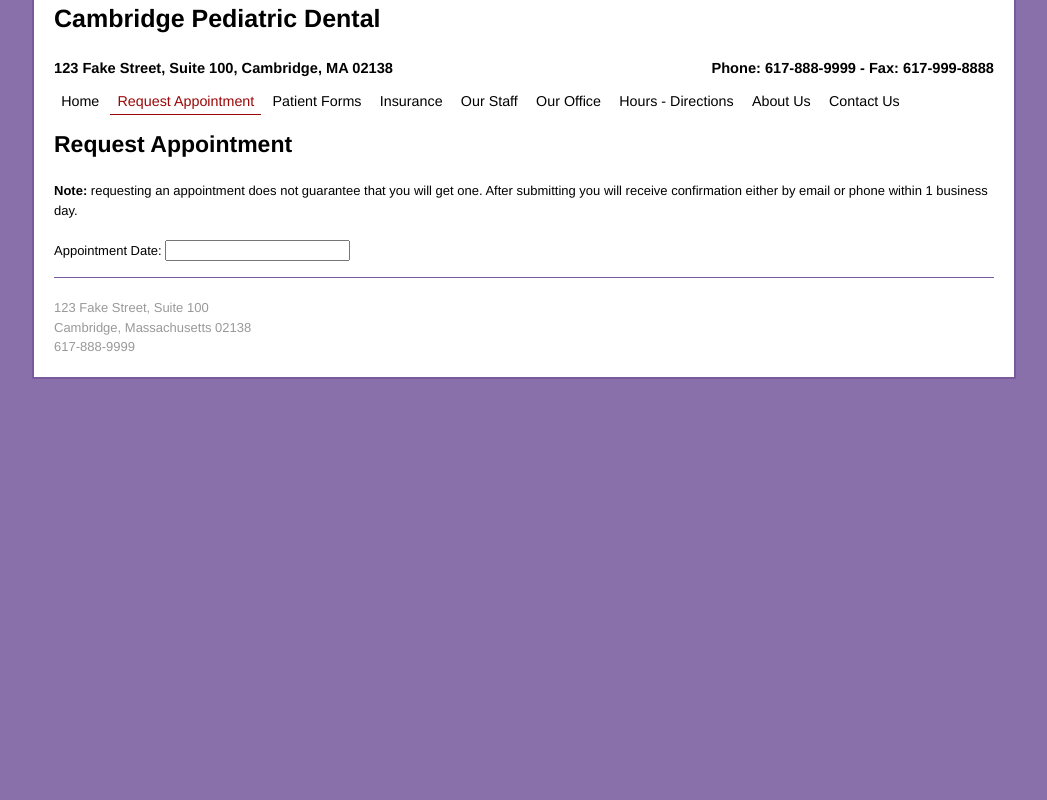
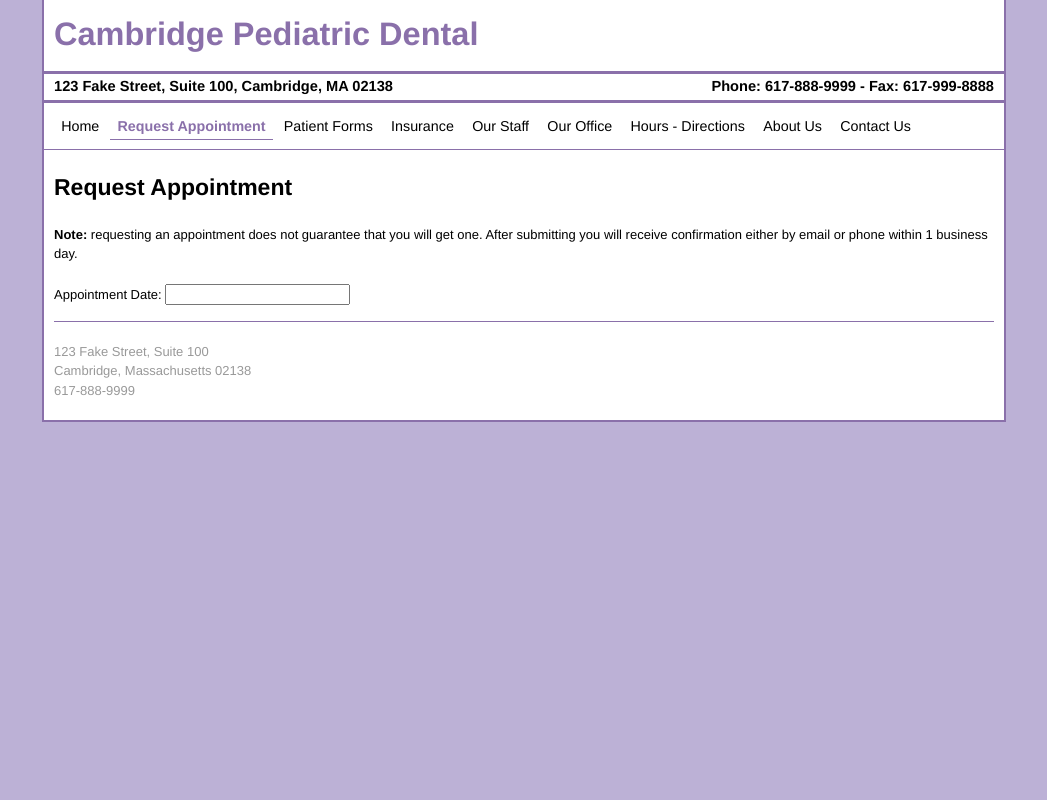
Before and after one commit to spullen/cscie12-final-project, a PHP site: page /appointment.php in a window 1280 px wide. Shown: the whole page, without its empty margins (116-1163 px from the left). Run offline with PHP 8.4, Linux system fonts and the light colour scheme; some libraries are stand-ins or nearby versions.

Commit message:
Adding some tweaks to the header styling

```diff
--- a/appointment.php
+++ b/appointment.php
@@ -24,15 +24,15 @@
       <h2>Confirm Request</h2>
       <form>
         <div>
-          <label for="request-name">Name:</label>
+          <label for="request-name">Name:</label><br>
           <input type="text" id="request-name" name="request-name">
         </div>
         <div>
-          <label for="request-phone">Phone:</label>
+          <label for="request-phone">Phone:</label><br>
           <input type="text" id="request-phone" name="request-phone">
         </div>
         <div>
-          <label for="request-email">Email:</label>
+          <label for="request-email">Email:</label><br>
           <input type="text" id="request-email" name="request-email">
         </div>
         <input type="hidden" id="request-appointment-date" name="request-appointment-date" value="">
@@ -47,8 +47,8 @@
 <script id="available-appointment-tpl" type="text/x-handlebars-template">
   <div class="available-appointment">
     <form>
+      <button class="request-btn">Request Appointment</button>
       <strong class="display-time">{{displayTime}}</strong>
-      <button class="request-btn">Request Appointment</button>
       <input type="hidden" name="available-appointment-date" class="available-appointment-date" value="{{availableDate}}">
     </form>
   </div>
--- a/includes/header.php
+++ b/includes/header.php
@@ -15,10 +15,11 @@
 <body id="<?php echo $pageId; ?>">
 <div class="grid-container" id="wrapper">
   <div class="grid-100">
-    <header>
+    <header id="main-header">
       <h1>Cambridge Pediatric Dental</h1>
     </header>
   </div>
+  <hr class="header-separator">
   <div class="grid-100 header-information">
     <address>123 Fake Street, Suite 100, Cambridge, MA 02138</address>
     <span class="phone">Phone: 617-888-9999 - Fax: 617-999-8888</span>
--- a/includes/navigation.php
+++ b/includes/navigation.php
@@ -1,3 +1,4 @@
+<hr class="header-separator">
 <div class="grid-100">
   <nav id="main-navigation">
     <ul>
@@ -13,3 +14,4 @@
     </ul>
   </nav>
 </div>
+<hr>
--- a/stylesheets/application.css
+++ b/stylesheets/application.css
@@ -1,9 +1,13 @@
 body {
-  background-color: #8A70AA;
+  background-color: #BCB1D6;
 }
 
 address {
   font-style: normal;
+}
+
+h2 {
+
 }
 
 footer {
@@ -11,23 +15,30 @@ footer {
 }
 
 hr {
-  border-color: #785A9D;
+  border-color: #8A70AA;
 }
 
-nav ul {
-  list-style: none;
-  margin-bottom: 0;
+a {
+  color: #555893;
+  text-decoration: none;
 }
 
-nav li {
-  margin-left: 0;
+a:hover {
+  color: #B6C5E9;
 }
 
 #wrapper {
   background-color: #fff;
-  border-left: 2px solid #785A9D;
-  border-right: 2px solid #785A9D;
-  border-bottom: 2px solid #785A9D;
+  border-left: 2px solid #8A70AA;
+  border-right: 2px solid #8A70AA;
+  border-bottom: 2px solid #8A70AA;
+  padding: 0;
+}
+
+#main-header h1 {
+  font-size: 2.5em;
+  margin: 10px 0;
+  color: #8A70AA;
 }
 
 #main-navigation {
@@ -37,9 +48,12 @@ nav li {
 
 #main-navigation ul {
   margin-bottom: 1em;
+  list-style: none;
+  margin-bottom: 0;
 }
 
 #main-navigation ul li {
+  margin-left: 0;
   display: inline;
 }
 
@@ -51,8 +65,9 @@ nav li {
 
 #main-navigation .nav-selected a,
 #main-navigation ul li a:hover {
-  border-bottom: 1px solid #9B0707;
-  color: #9B0707;
+  font-weight: bold;
+  border-bottom: 1px solid #8A70AA;
+  color: #8A70AA;
 }
 
 #map-container {
@@ -70,6 +85,11 @@ nav li {
 
 .spacer {
   margin-top: 1.25em;
+}
+
+.header-separator {
+  margin: 2px 0;
+  border-top: 3px solid #8A70AA;
 }
 
 .header-information {
```
